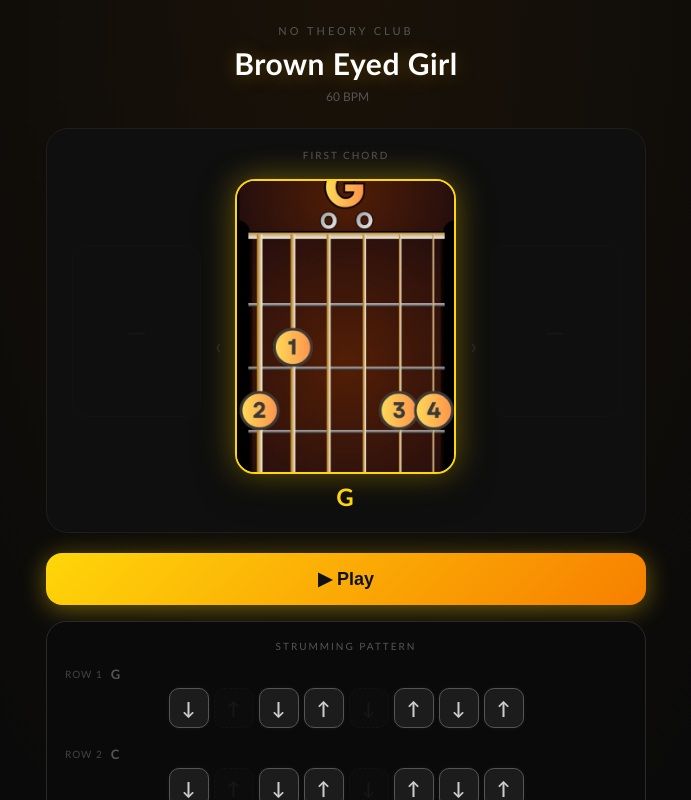
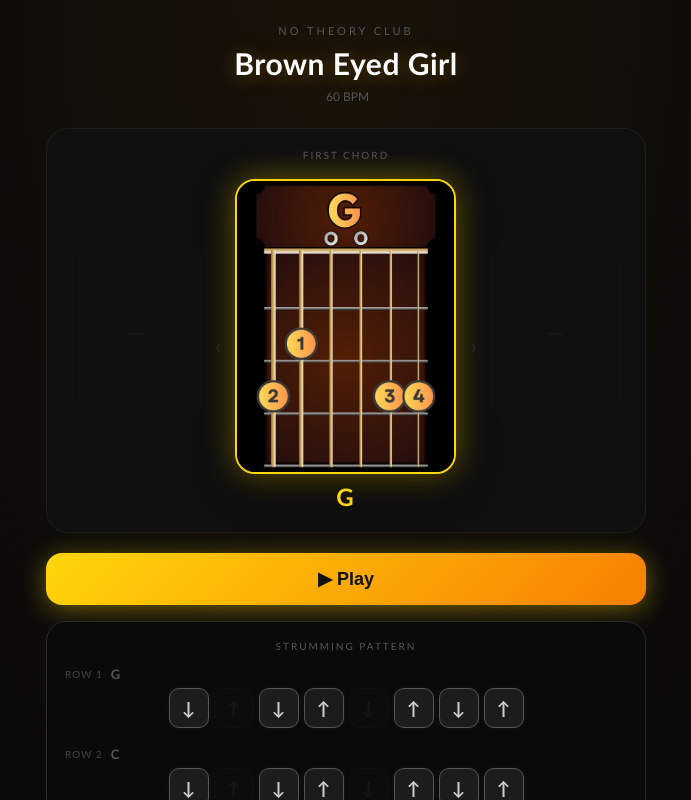
Before and after one commit to michaelkrice8-sys/brown-eyed-girl, a React (Create React App) app: page / in a window 1280 px wide. Shown: the top 800 px of the page, without its empty margins (294-985 px from the left). Built offline with nearby package versions, Linux system fonts and the light colour scheme.

Commit message:
Update App.jsx

```diff
--- a/src/App.jsx
+++ b/src/App.jsx
@@ -112,7 +112,7 @@ function ChordCard({ chord, size }) {
         transition: "all 0.15s",
       }}>
         {chord && img
-          ? <img src={img} alt={chord} style={{ width: "120%", height: "auto", display: "block" }} />
+          ? <img src={img} alt={chord} style={{ width: "100%", height: "auto", display: "block", objectFit: "contain" }} />
           : <span style={{
               fontSize: isLarge ? 44 : 24,
               fontWeight: 900,
```
